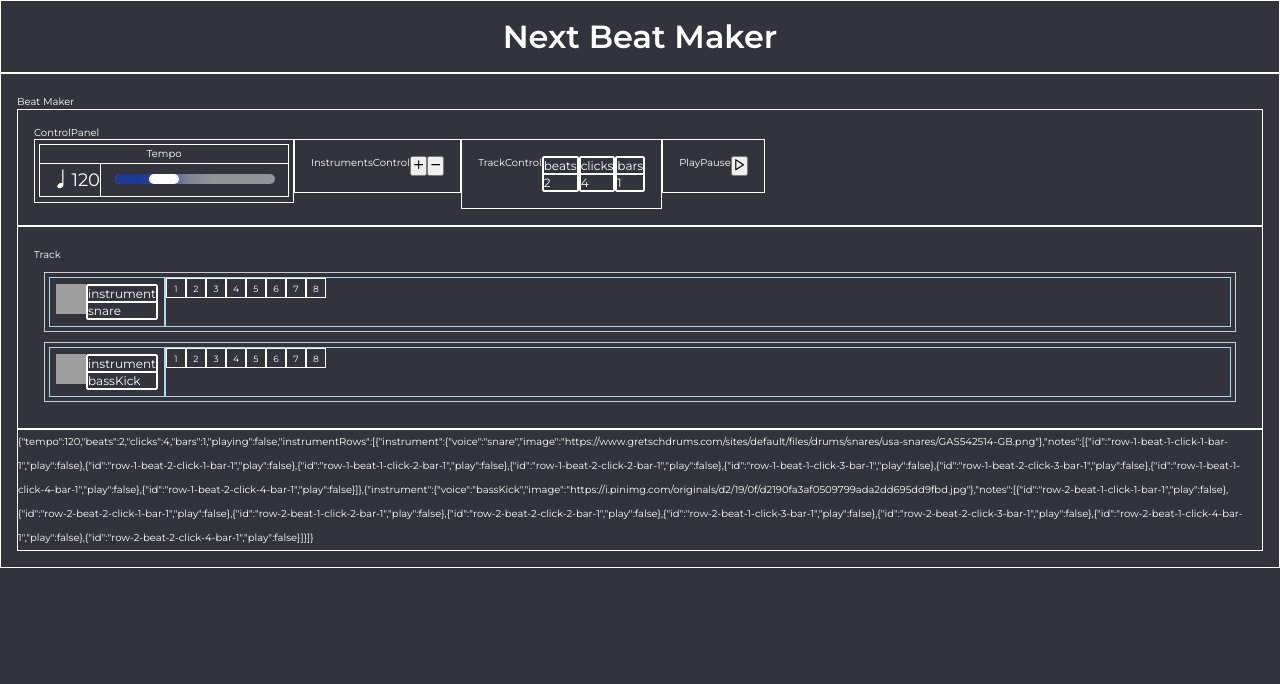
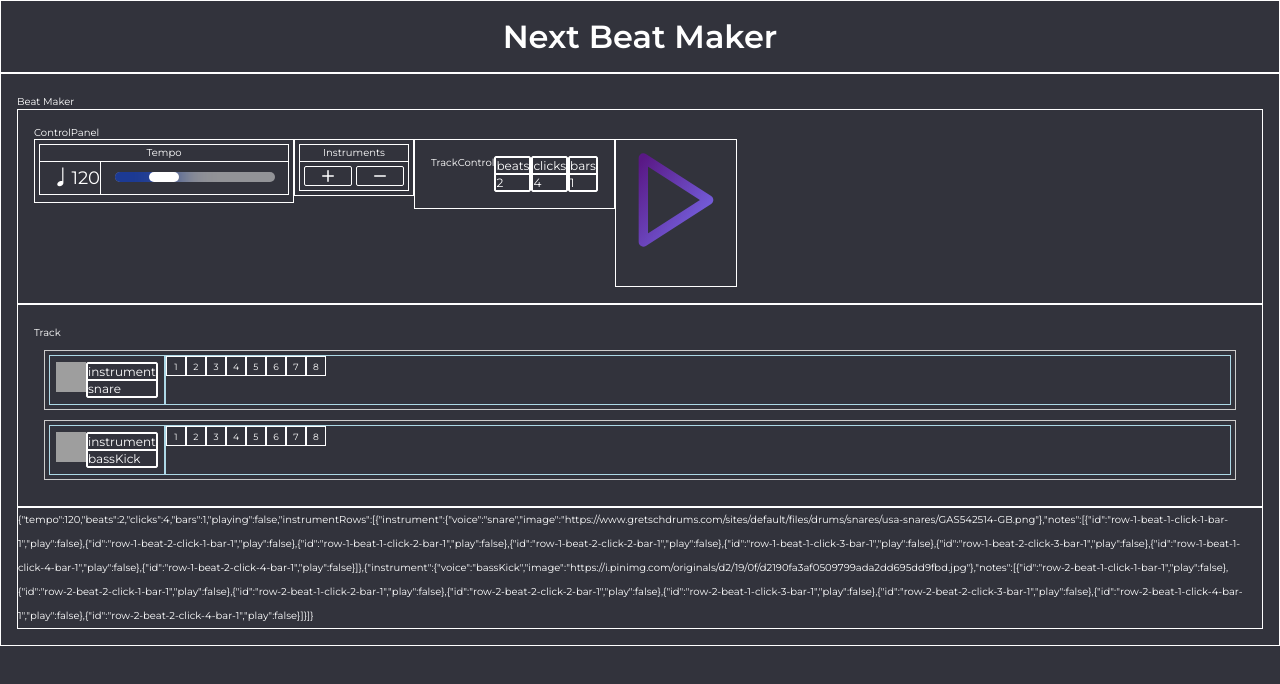
Before and after one commit to mrChernicharo/next-beat2, a Next.js app: page / in a window 1280 px wide. Shown: the top 684 px of the page. Built offline with nearby package versions, Linux system fonts and the light colour scheme; grey boxes are pictures that could not be loaded; a web font is replaced by a local one.

Commit message:
entendendo gradient onHover nos FiIcons

```diff
--- a/src/pages/components/BeatMaker/ControlPanel/InstrumentsControl/InstrumentsControl.tsx
+++ b/src/pages/components/BeatMaker/ControlPanel/InstrumentsControl/InstrumentsControl.tsx
@@ -48,12 +48,14 @@ export function InstrumentsControl({
 
   return (
     <InstrumentsControlContainer>
-      <span className="component-title">InstrumentsControl</span>
-      <div>
-        <InstrumentsControlBtn>
+      <div className="title-container">
+        <span>Instruments</span>
+      </div>
+      <div className="btn-container">
+        <InstrumentsControlBtn add>
           <FiPlus onClick={() => addInstrument()} />
         </InstrumentsControlBtn>
-        <InstrumentsControlBtn>
+        <InstrumentsControlBtn remove>
           <FiMinus onClick={() => removeInstrument()} />
         </InstrumentsControlBtn>
       </div>
--- a/src/pages/components/BeatMaker/ControlPanel/PlayPause/PlayPause.tsx
+++ b/src/pages/components/BeatMaker/ControlPanel/PlayPause/PlayPause.tsx
@@ -1,5 +1,5 @@
 import { PlayPauseContainer, PlayPauseBtn } from '../../../../../styles/PlayPauseStyles';
-import { FiPlay, FiPause } from 'react-icons/fi';
+import { FiPlay, FiPause, FiCheck } from 'react-icons/fi';
 import { useEffect, useState } from 'react';
 
 interface IPlayPauseProps {
@@ -9,22 +9,52 @@ interface IPlayPauseProps {
 
 export function PlayPause({ isPlaying, setIsPlaying }: IPlayPauseProps) {
   const [playing, setPlaying] = useState(isPlaying);
+  const [hover, setHover] = useState(false);
 
   useEffect(() => {
     // console.log(playing);
     setIsPlaying(playing);
   }, [playing]);
 
+  useEffect(() => {
+    console.log(hover);
+  }, [hover]);
+
   function playToggle() {
     setPlaying(!playing);
   }
 
+  function hoverIcon() {
+    setHover(!hover);
+  }
+  function leaveIcon() {
+    setHover(!hover);
+  }
+
   return (
     <PlayPauseContainer>
-      <span className="component-title">PlayPause</span>
+      <svg width="0" height="0">
+        <linearGradient id="purple-gradient" x1="100%" y1="100%" x2="0%" y2="0%">
+          <stop stopColor="#7a6ded" offset="0%" />
+          <stop stopColor="#591885" offset="100%" />
+        </linearGradient>
+      </svg>
+
       <div className="btn-container">
-        <PlayPauseBtn onClick={() => playToggle()}>
-          {playing ? <FiPause /> : <FiPlay />}
+        <PlayPauseBtn key="play" onClick={() => playToggle()}>
+          <h1>
+            {playing ? (
+              <FiPause
+                onMouseOver={() => hoverIcon()}
+                onMouseLeave={() => leaveIcon()}
+                style={hover ? { stroke: 'url(#purple-gradient)' } : { stroke: '#fff' }}
+              />
+            ) : (
+              <FiPlay style={{ stroke: 'url(#purple-gradient)' }} />
+            )}
+          </h1>
+          {/* <h1>{playing ? '⑊' : '⎶'}</h1> */}
+          {/* <h1>{playing ? '◻︎' : '▷'}</h1> */}
         </PlayPauseBtn>
       </div>
     </PlayPauseContainer>
--- a/src/styles/InstrumentsControlStyles.tsx
+++ b/src/styles/InstrumentsControlStyles.tsx
@@ -1,9 +1,54 @@
 import styled from 'styled-components';
+
+interface IBtnProps {
+  add?: boolean;
+  remove?: boolean;
+}
 
 export const InstrumentsControlContainer = styled.div`
   border: 1px solid;
-  // 100%;
   height: 100%;
-  padding: 16px;
+  padding: 4px;
+  display: flex;
+  flex-direction: column;
+  width: 120px;
+
+  .title-container {
+    border: 1px solid;
+    border-bottom: none;
+    justify-content: center;
+
+    span {
+      line-height: 16px;
+    }
+  }
+
+  .btn-container {
+    border: 1px solid;
+    padding: 4px;
+    /* justify-content: center; */
+  }
 `;
-export const InstrumentsControlBtn = styled.button``;
+export const InstrumentsControlBtn = styled.button`
+  width: 50%;
+  background: transparent;
+  color: #fff;
+  font-size: 18px;
+  border: 1px solid;
+  /* margin: 4px 0; */
+  border-radius: 2px;
+  display: flex;
+  justify-content: center;
+  outline: none;
+  cursor: pointer;
+
+  :hover {
+    background: rgba(255, 255, 255, 0.1);
+  }
+
+  :active {
+    box-shadow: inset 0 0 10px 0 rgba(255, 255, 255, 0.4);
+  }
+
+  margin-right: ${(props: IBtnProps) => (props.add ? '4px' : '')};
+`;
--- a/src/styles/PlayPauseStyles.tsx
+++ b/src/styles/PlayPauseStyles.tsx
@@ -1,9 +1,39 @@
 import styled from 'styled-components';
 
+interface IPlayProps {
+  key: string;
+}
 export const PlayPauseContainer = styled.div`
   border: 1px solid;
   // 100%;
   height: 100%;
-  padding: 16px;
+  padding: 4px;
 `;
-export const PlayPauseBtn = styled.button``;
+
+export const PlayPauseBtn = styled.button`
+  background: transparent;
+  color: #fff;
+  font-size: 56px;
+  border: none;
+  border-radius: 2px;
+  display: flex;
+  justify-content: center;
+  outline: none;
+  cursor: pointer;
+  fill: transparent;
+
+  h1 {
+    svg {
+      &:hover {
+        stroke: 'url(#purple-gradient)';
+      }
+    }
+
+    :active {
+      box-shadow: inset 0 0 10px 0 rgba(255, 255, 255, 0.4);
+    }
+
+    svg {
+    }
+  }
+`;
--- a/src/styles/TempoSliderStyles.tsx
+++ b/src/styles/TempoSliderStyles.tsx
@@ -13,7 +13,7 @@ export const TempoSliderContainer = styled.div`
     border-bottom: none;
 
     span {
-      line-height: 18px;
+      line-height: 16px;
     }
 
     .title-container {
@@ -36,7 +36,6 @@ export const TempoSliderContainer = styled.div`
 
       > p {
         font-size: 18px;
-        /* line-height: 26px; */
         line-height: 32px;
 
         > span.bpm {
```
